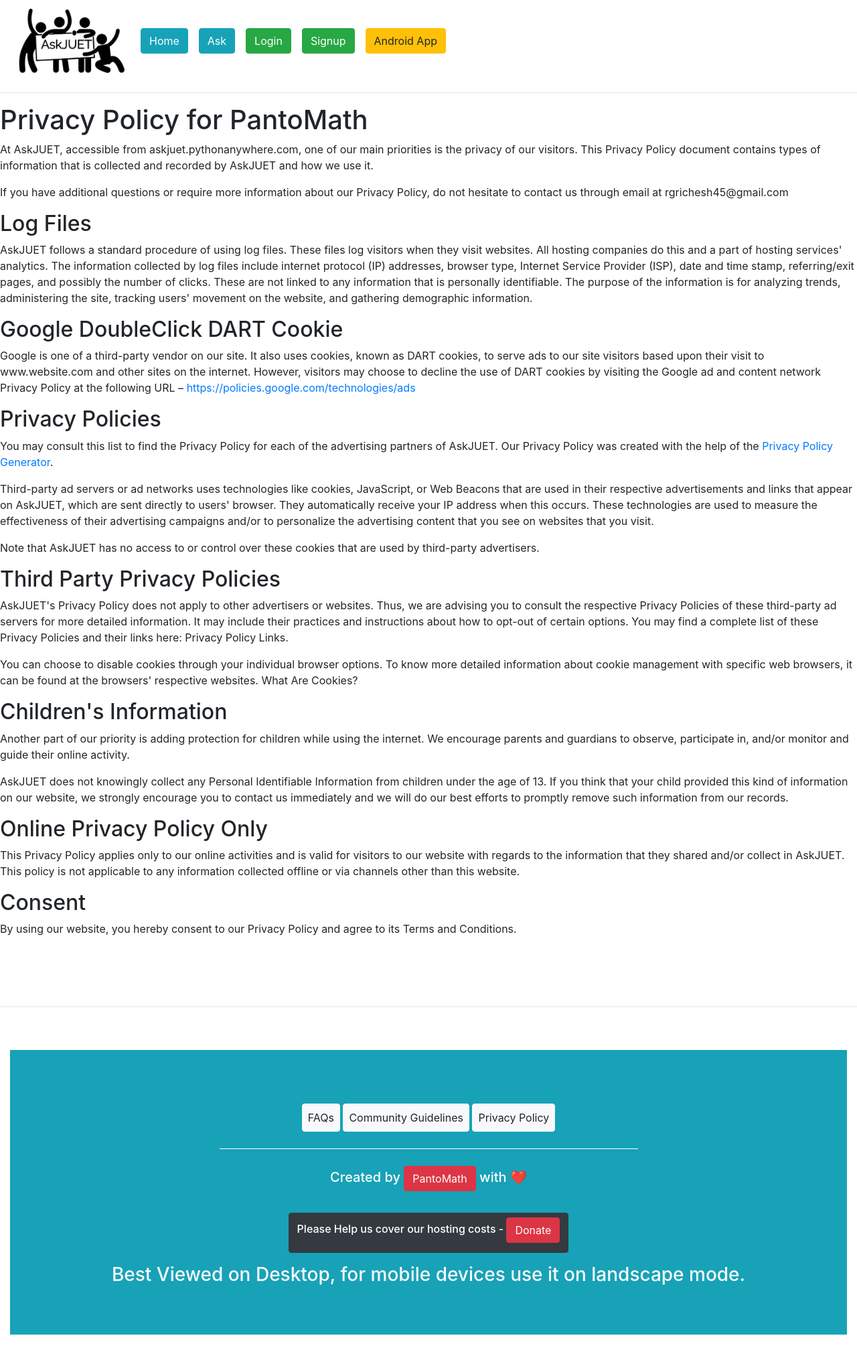
After one commit to richeshgupta/JUETForum, a Django app: page /privacy/ in a window 1280 px wide. The commit adds this page. Shown: the whole page at 67% size. Run offline with Django 3.2, Linux system fonts and the light colour scheme; some libraries are stand-ins or nearby versions.

Commit message:
Privacy policy and apk added

```diff
--- a/JUETForum/urls.py
+++ b/JUETForum/urls.py
@@ -3,7 +3,7 @@
 from django.contrib.auth import views as auth_views
 from users.views import menu,not_logged_in
 from users.views import signup,activate
-from users.views import about
+from users.views import about,privacy
 from django.conf import settings
 from django.conf.urls.static import static
 from main.views import index_forum
@@ -17,6 +17,7 @@
     path('about/',about,name='about'),
     path('forum/',include('main.urls')),
     path('signup/',signup, name='signup'),
+    path('privacy/',privacy,name='privacy'),
     re_path(r'^activate/(?P<uidb64>[0-9A-Za-z_\-]+)/(?P<token>[0-9A-Za-z]{1,13}-[0-9A-Za-z]{1,20})/$',activate, name='activate'),
 
 ]+ static(settings.MEDIA_URL, document_root=settings.MEDIA_ROOT)
--- a/main/templates/main/nav.html
+++ b/main/templates/main/nav.html
@@ -40,6 +40,9 @@
       		<a class="btn btn-success mx-2" href='{% url "signup" %}'>Signup</a>
       	</li>
       {% endif %}
+      <li class='nav-item float-right'>
+        <a class='btn btn-warning mx-2 ' href='{% static "AskJUET.apk" %}'>Android App</a>
+      </li>
     </ul>
     {% if user.is_authenticated %}
     <h5 class='text text-dark mr-3'>
@@ -61,6 +64,7 @@
       <center><div class='container contaner-fluid m-3'>
         <a class='btn btn-light p-2' href='{% url "faqs" %}'>FAQs</a>
         <a class='btn btn-light p-2' href='{% url "guidelines" %}'>Community Guidelines</a>
+        <a class='btn btn-light p-2' href='{% url "privacy" %}'>Privacy Policy</a>
       </div></center>
       <hr style='border-color:white;width:50%;margin-top:25px;margin-bottom:25px;'>
 			<div class='container'>
--- /dev/null
+++ b/users/templates/users/privacy.html
@@ -0,0 +1,49 @@
+{% extends 'main/nav.html' %}
+{% block title %}
+<title>Privacy Policy</title>
+{% endblock title %}
+{% block content %}
+<h1>Privacy Policy for PantoMath</h1>
+
+<p>At AskJUET, accessible from askjuet.pythonanywhere.com, one of our main priorities is the privacy of our visitors. This Privacy Policy document contains types of information that is collected and recorded by AskJUET and how we use it.</p>
+
+<p>If you have additional questions or require more information about our Privacy Policy, do not hesitate to contact us through email at rgrichesh45@gmail.com</p>
+
+<h2>Log Files</h2>
+
+<p>AskJUET follows a standard procedure of using log files. These files log visitors when they visit websites. All hosting companies do this and a part of hosting services' analytics. The information collected by log files include internet protocol (IP) addresses, browser type, Internet Service Provider (ISP), date and time stamp, referring/exit pages, and possibly the number of clicks. These are not linked to any information that is personally identifiable. The purpose of the information is for analyzing trends, administering the site, tracking users' movement on the website, and gathering demographic information.</p>
+
+
+<h2>Google DoubleClick DART Cookie</h2>
+
+<p>Google is one of a third-party vendor on our site. It also uses cookies, known as DART cookies, to serve ads to our site visitors based upon their visit to www.website.com and other sites on the internet. However, visitors may choose to decline the use of DART cookies by visiting the Google ad and content network Privacy Policy at the following URL – <a href="https://policies.google.com/technologies/ads">https://policies.google.com/technologies/ads</a></p>
+
+
+<h2>Privacy Policies</h2>
+
+<P>You may consult this list to find the Privacy Policy for each of the advertising partners of AskJUET. Our Privacy Policy was created with the help of the <a href="https://www.privacypolicygenerator.info">Privacy Policy Generator</a>.</p>
+
+<p>Third-party ad servers or ad networks uses technologies like cookies, JavaScript, or Web Beacons that are used in their respective advertisements and links that appear on AskJUET, which are sent directly to users' browser. They automatically receive your IP address when this occurs. These technologies are used to measure the effectiveness of their advertising campaigns and/or to personalize the advertising content that you see on websites that you visit.</p>
+
+<p>Note that AskJUET has no access to or control over these cookies that are used by third-party advertisers.</p>
+
+<h2>Third Party Privacy Policies</h2>
+
+<p>AskJUET's Privacy Policy does not apply to other advertisers or websites. Thus, we are advising you to consult the respective Privacy Policies of these third-party ad servers for more detailed information. It may include their practices and instructions about how to opt-out of certain options. You may find a complete list of these Privacy Policies and their links here: Privacy Policy Links.</p>
+
+<p>You can choose to disable cookies through your individual browser options. To know more detailed information about cookie management with specific web browsers, it can be found at the browsers' respective websites. What Are Cookies?</p>
+
+<h2>Children's Information</h2>
+
+<p>Another part of our priority is adding protection for children while using the internet. We encourage parents and guardians to observe, participate in, and/or monitor and guide their online activity.</p>
+
+<p>AskJUET does not knowingly collect any Personal Identifiable Information from children under the age of 13. If you think that your child provided this kind of information on our website, we strongly encourage you to contact us immediately and we will do our best efforts to promptly remove such information from our records.</p>
+
+<h2>Online Privacy Policy Only</h2>
+
+<p>This Privacy Policy applies only to our online activities and is valid for visitors to our website with regards to the information that they shared and/or collect in AskJUET. This policy is not applicable to any information collected offline or via channels other than this website.</p>
+
+<h2>Consent</h2>
+
+<p>By using our website, you hereby consent to our Privacy Policy and agree to its Terms and Conditions.</p>
+{% endblock content %}
--- a/users/views.py
+++ b/users/views.py
@@ -63,3 +63,6 @@
        return render(request,"users/success.html",{})
     else:
        return render(request,"users/invalid-link.html",{})
+
+def privacy(request):
+  return render(request,"users/privacy.html",{})
```
Also changed, not shown: users/templates/users/about.html (+18 -2 lines), 1 other file.
